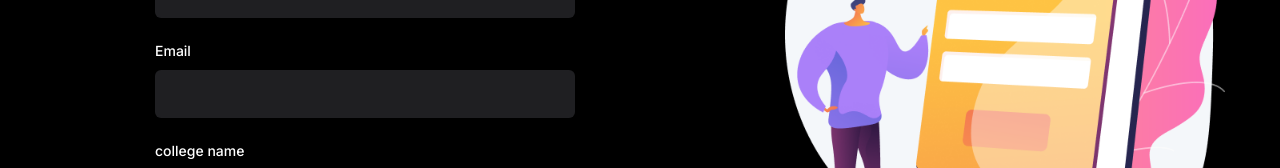
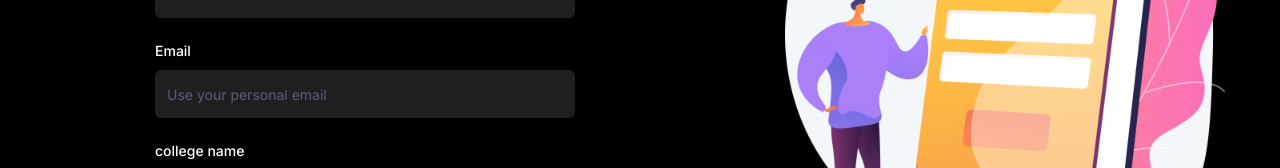
Before and after one commit to vinod-555/clubhubb-backend, a React (Vite) app: page /sign-up in a window 1280 px wide. Shown: the part 372-540 px from the top of the page. Built offline with nearby package versions, Linux system fonts and the light colour scheme.

Commit message:
Update SignupForm.tsx

```diff
--- a/src/_auth/forms/SignupForm.tsx
+++ b/src/_auth/forms/SignupForm.tsx
@@ -108,6 +108,7 @@ const SignupForm = () => {
                     className="shad-input"
                     {...field}
                     value={field.value.toLowerCase()} // Convert to lowercase here
+                    placeholder="Use your personal email"
                   />
                 </FormControl>
                 <FormMessage />
```
